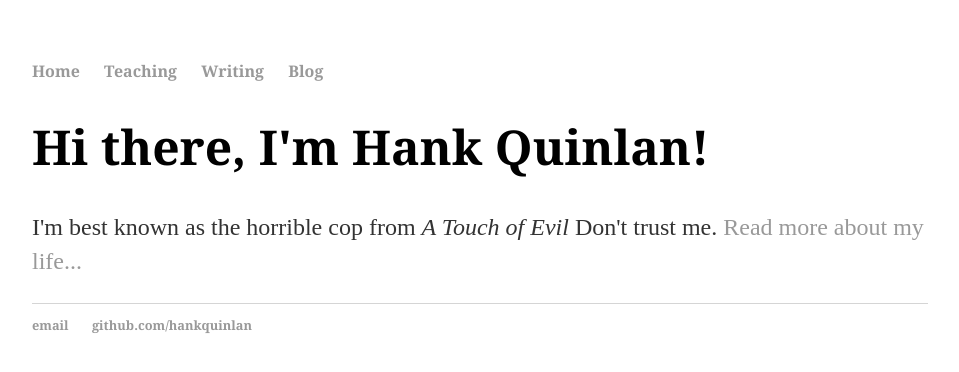
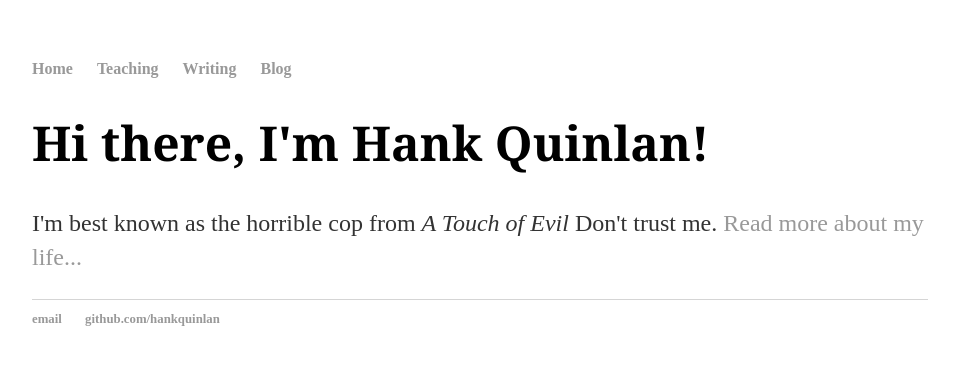
Before and after one commit to uzunovam/uzunovam, a Jekyll site: the page built from index.html, in a window 1280 px wide. Shown: the top 372 px of the page, without its empty margins (160-1119 px from the left). Built offline with Jekyll 4.4.1, drawn with Linux system fonts in a browser that asks for light colours.

Commit message:
Update main.css

```diff
--- a/css/main.css
+++ b/css/main.css
@@ -3,7 +3,7 @@ body {
     width: 70%;
 }
 nav ul, footer ul {
-    font-family: Georgia, serif;
+    font-family: Lucida Bright;
     padding: 0px;
     list-style: none;
     font-weight: bold;
```
